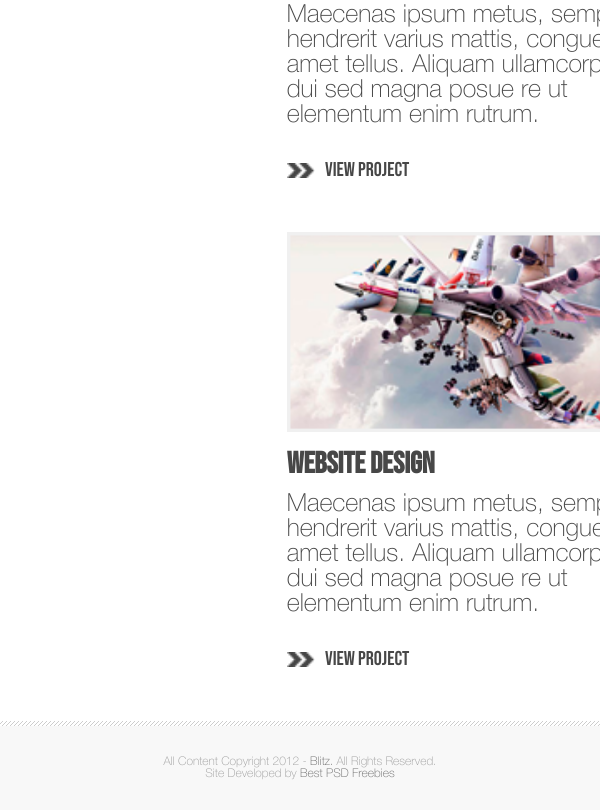
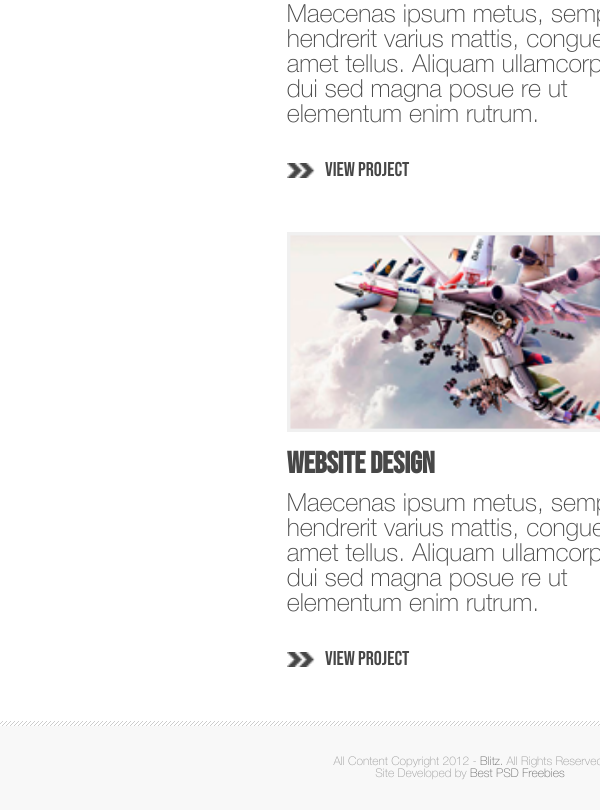
Before and after one commit to Mixturka613/BLITZ_maket, a plain HTML site: page index.html in a window 600 px wide. Shown: the part 4752-5562 px from the top of the page. After the commit the page ends 5473 px from the top, so only its background shows below. Drawn offline with Linux system fonts and the light colour scheme.

Commit message:
Адаптивная вёрстка главной страницы закончена

```diff
--- a/scss/pages/_footer.scss
+++ b/scss/pages/_footer.scss
@@ -25,6 +25,9 @@
 }
 
 @media (min-width: 600px) and (max-width: 940px) {
+    .footer {
+        position: fixed;
+    }
     .footer__inner {
         flex-direction: column;
     }
@@ -34,4 +37,7 @@
     .footer__inner {
         flex-direction: column;
     }
+    .footer {
+        position: fixed;
+    }
 }
```
Also changed, not shown: scss/style.css, 1 other file.
